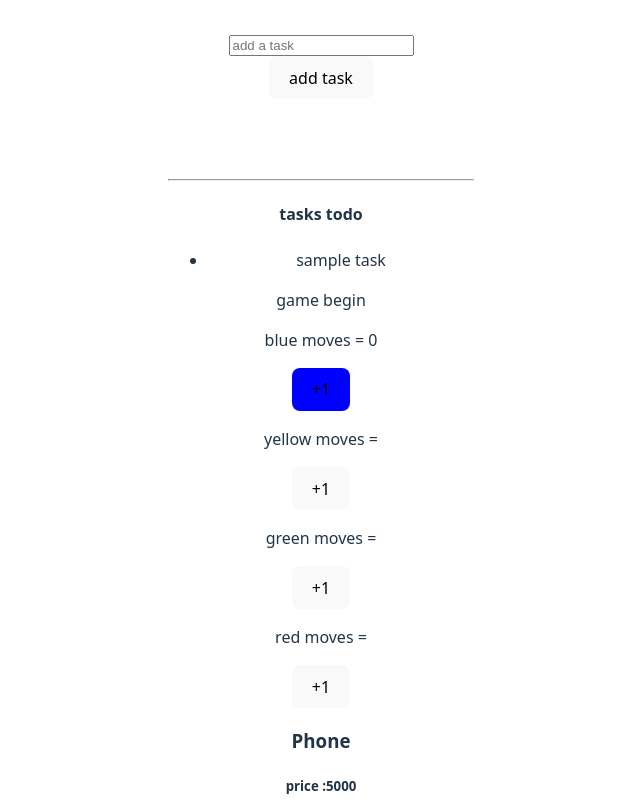
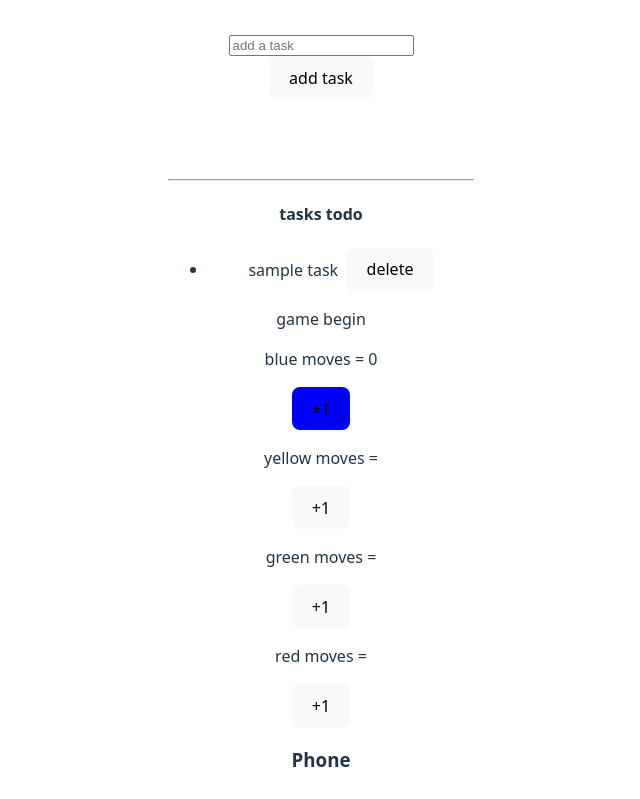
Before and after one commit to ayushk7042/React, a React (Vite) app: page / in a window 1280 px wide. Shown: the top 799 px of the page, without its empty margins (319-959 px from the left). Built offline with nearby package versions, Linux system fonts and the light colour scheme.

Commit message:
delete todo

```diff
--- a/src/TodoList.jsx
+++ b/src/TodoList.jsx
@@ -6,11 +6,16 @@ let[todos, setTodos] = useState([{ task : "sample task", id: uuidv4() }]);
 let[ newTodo, setNewTodo] = useState("");
 
 let addNewTask = () => {
-    setTodos([...todos, {task: newTodo, id: uuidv4() }]);
+    setTodos((prevTodos) => {
+        return [...prevTodos, {task: newTodo, id: uuidv4() }];
+    })
     setNewTodo("");
 }
 let updateTodoValue = (event) =>{
     setNewTodo(event.target.value);
+}
+let deleteTodo = (id) => {
+    setTodos((prevTodos) => todos.filter((prevTodos) => prevTodos.id != id));
 }
 
     return(
@@ -26,7 +31,10 @@ let updateTodoValue = (event) =>{
                 <hr></hr>
                 <h4>tasks todo</h4>
                 <ul>{todos.map((todo) => (
-                    <li key= {todo.id}>{todo.task}</li>))}</ul>
+                    <li key= {todo.id}>
+                        <span>{todo.task}</span>
+                        &nbsp;&nbsp;
+                        <button onClick= {() => deleteTodo(todo.id)} >delete</button></li>))}</ul>
         </div>
     )
 }
```
